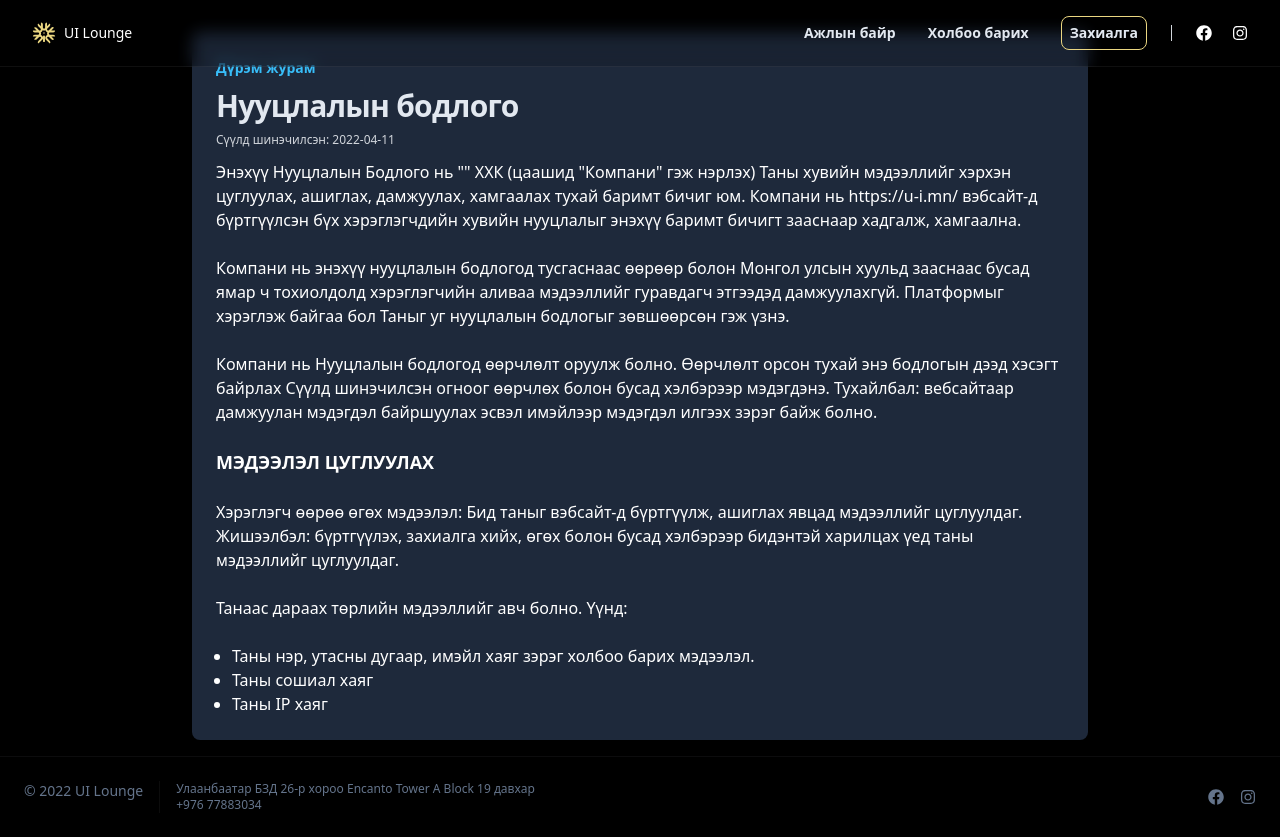
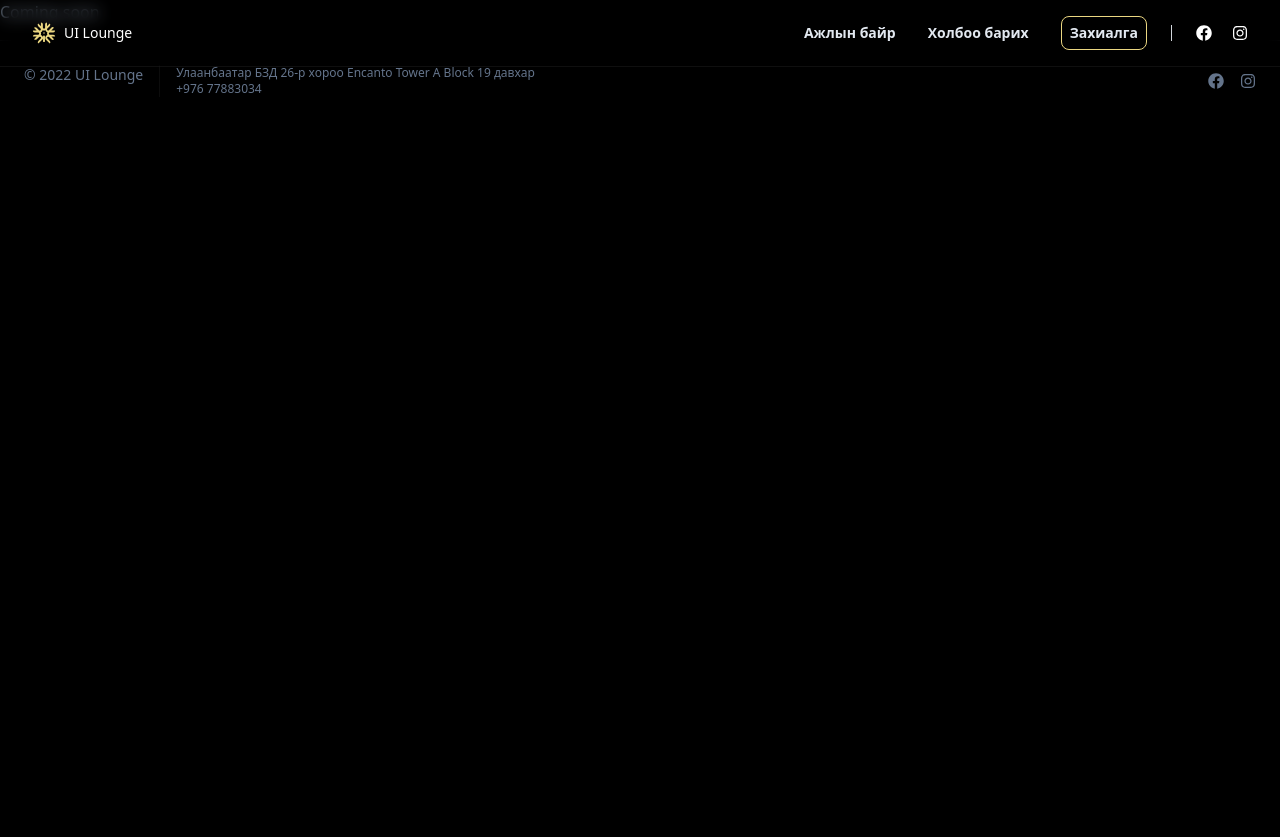
Before and after one commit to ui-lounge/u-i.mn, a Next.js app: page /pages/privacy in a window 1280 px wide. After the commit the page ends 800 px from the top, so only its background shows below. Built offline with nearby package versions, Linux system fonts and the light colour scheme.

Commit message:
fix warning & errors

```diff
--- a/components/common/header/index.js
+++ b/components/common/header/index.js
@@ -15,7 +15,7 @@ const Header = () => {
             <div className="flex items-center">
               <Link href="/">
                 <a className="text-sm text-white items-center flex">
-                  <Image src={Logo} height={24} width={24} />
+                  <Image src={Logo} height={24} width={24} alt="Logo" />
                   <span className="ml-2">UI Lounge</span>
                 </a>
               </Link>
--- a/components/pages/privacy.js
+++ b/components/pages/privacy.js
@@ -1,56 +1,4 @@
 const PrivacyPage = () => {
-  return (
-    <div className="mt-8 text-white max-w-4xl mx-auto rounded-lg p-4 sm:p-6 bg-slate-800 shadow-lg">
-      <div className="mb-3">
-        <p className="mb-2 text-sm leading-6 font-semibold text-sky-400">
-          Дүрэм журам
-        </p>
-        <div className="flex items-center">
-          <h1 className="inline-block text-2xl sm:text-3xl font-extrabold tracking-tight text-slate-200">
-            Нууцлалын бодлого
-          </h1>
-        </div>
-        <p className="text-gray-300 text-xs mt-2">
-          Сүүлд шинэчилсэн: 2022-04-11
-        </p>
-      </div>
-      <div className="space-y-6 text-white text-md">
-        <p>
-          Энэхүү Нууцлалын Бодлого нь "" ХХК (цаашид "Компани" гэж нэрлэх) Таны
-          хувийн мэдээллийг хэрхэн цуглуулах, ашиглах, дамжуулах, хамгаалах
-          тухай баримт бичиг юм. Компани нь https://u-i.mn/ вэбсайт-д
-          бүртгүүлсэн бүх хэрэглэгчдийн хувийн нууцлалыг энэхүү баримт бичигт
-          зааснаар хадгалж, хамгаална.
-        </p>
-        <p>
-          Компани нь энэхүү нууцлалын бодлогод тусгаснаас өөрөөр болон Монгол
-          улсын хуульд зааснаас бусад ямар ч тохиолдолд хэрэглэгчийн аливаа
-          мэдээллийг гуравдагч этгээдэд дамжуулахгүй. Платформыг хэрэглэж байгаа
-          бол Таныг уг нууцлалын бодлогыг зөвшөөрсөн гэж үзнэ.
-        </p>
-        <p>
-          Компани нь Нууцлалын бодлогод өөрчлөлт оруулж болно. Өөрчлөлт орсон
-          тухай энэ бодлогын дээд хэсэгт байрлах Сүүлд шинэчилсэн огноог өөрчлөх
-          болон бусад хэлбэрээр мэдэгдэнэ. Тухайлбал: вебсайтаар дамжуулан
-          мэдэгдэл байршуулах эсвэл имэйлээр мэдэгдэл илгээх зэрэг байж болно.
-        </p>
-        <h1 className="text-lg uppercase font-semibold">МЭДЭЭЛЭЛ ЦУГЛУУЛАХ</h1>
-        <p>
-          Хэрэглэгч өөрөө өгөх мэдээлэл: Бид таныг вэбсайт-д бүртгүүлж, ашиглах
-          явцад мэдээллийг цуглуулдаг. Жишээлбэл: бүртгүүлэх, захиалга хийх,
-          өгөх болон бусад хэлбэрээр бидэнтэй харилцах үед таны мэдээллийг
-          цуглуулдаг.
-        </p>
-        <p>Танаас дараах төрлийн мэдээллийг авч болно. Үүнд:</p>
-        <ul className="list-disc ml-4">
-          <li>
-            Таны нэр, утасны дугаар, имэйл хаяг зэрэг холбоо барих мэдээлэл.
-          </li>
-          <li>Таны сошиал хаяг</li>
-          <li>Таны IP хаяг</li>
-        </ul>
-      </div>
-    </div>
-  );
+  return <span>Coming soon</span>;
 };
 export default PrivacyPage;
--- a/pages/contact.js
+++ b/pages/contact.js
@@ -12,7 +12,7 @@ const Page = () => {
         src="https://www.google.com/maps/embed?pb=!1m18!1m12!1m3!1d1187.1534443210014!2d106.92955660970844!3d47.90362595934896!2m3!1f0!2f0!3f0!3m2!1i1024!2i768!4f13.1!3m3!1m2!1s0x5d969345025e10fd%3A0xf0340fd97ca54a44!2sUI%20Lounge%20%26%20Restaurant!5e1!3m2!1sen!2smn!4v1651054565289!5m2!1sen!2smn"
         height="600"
         className="border-none rounded w-full sm:w-800"
-        allowfullscreen
+        allowFullScreen
         loading="lazy"
         referrerpolicy="no-referrer-when-downgrade"
       ></iframe>
--- a/pages/index.js
+++ b/pages/index.js
@@ -35,7 +35,10 @@ const Page = ({ images }) => {
             <Image
               src={process.env.NEXT_PUBLIC_API + image.Image.url}
               layout="fill"
+              alt={image.Name}
+              placeholder="blur"
               objectFit="cover"
+              blurDataURL={image.Image.formats.thumbnail.url}
             />
           </SwiperSlide>
         ))}
@@ -52,16 +55,36 @@ const Page = ({ images }) => {
       </section>
       <div className="grid gap-4 grid-cols-2 max-w-7xl mx-auto px-4">
         <div className="w-full aspect-image relative">
-          <Image src="/images/food.jpg" layout="fill" className="rounded" />
+          <Image
+            src="/images/food.jpg"
+            layout="fill"
+            className="rounded"
+            alt="Foods"
+          />
         </div>
         <div className="w-full aspect-image relative">
-          <Image src="/images/drinks.jpg" layout="fill" className="rounded" />
+          <Image
+            src="/images/drinks.jpg"
+            layout="fill"
+            className="rounded"
+            alt="Drinks"
+          />
         </div>
         <div className="w-full aspect-image relative">
-          <Image src="/images/hall.jpg" layout="fill" className="rounded" />
+          <Image
+            src="/images/hall.jpg"
+            layout="fill"
+            className="rounded"
+            alt="Hall"
+          />
         </div>
         <div className="w-full aspect-image relative">
-          <Image src="/images/theque.jpg" layout="fill" className="rounded" />
+          <Image
+            src="/images/theque.jpg"
+            layout="fill"
+            className="rounded"
+            alt="Theque"
+          />
         </div>
       </div>
     </div>
```
